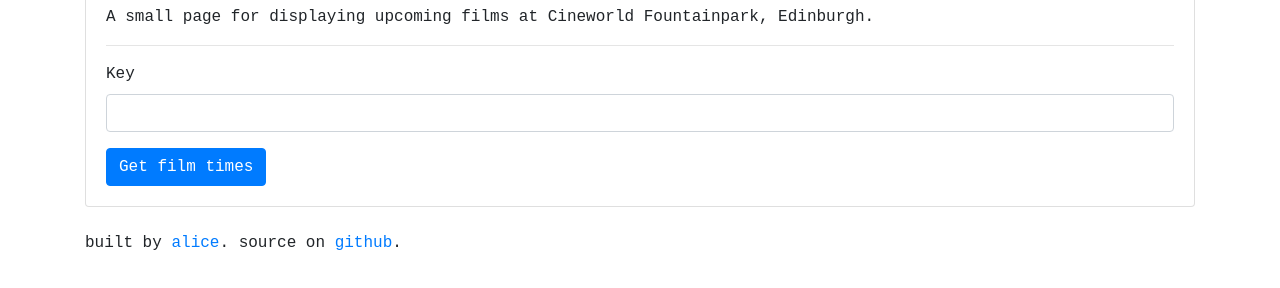
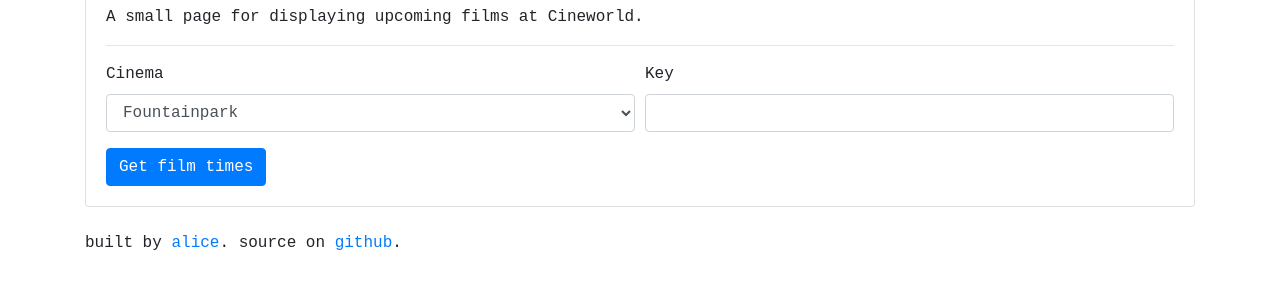
Before and after one commit to alicegherbison/cinema, a plain HTML site: page index.html in a window 1280 px wide. Shown: the part 96-384 px from the top of the page. Drawn offline with nearby package versions, Linux system fonts and the light colour scheme.

Commit message:
Add cinema selector

```diff
--- a/index.html
+++ b/index.html
@@ -50,12 +50,26 @@
           <div class="card mt-4 mb-2">
             <div class="card-body">
               <h1>FILM FINDER</h1>
-              <p>A small page for displaying upcoming films at Cineworld Fountainpark, Edinburgh.</p>
+              <p>A small page for displaying upcoming films at Cineworld.</p>
               <hr/>
               <form>
-                <div class="form-group">
-                  <label for="key">Key</label>
-                  <input id="key" type="text" class="form-control" required>
+                <div class="form-row">
+                  <div class="col">
+                    <div class="form-group">
+                      <label for="cinema">Cinema</label>
+                      <select class="form-control" id="cinema">
+                        <option value="418fdadd-4f1e-b60e-03e0-bcc4000031d6" selected>Fountainpark</option>
+                        <option value="499fdadd-4f1e-b60e-33e0-bcc400003a86">Renfrew Street</option>
+                        <option value="3a9fdadd-4f1e-b60e-33e0-bcc40000394c">Falkirk</option>
+                      </select>
+                    </div>
+                  </div>
+                  <div class="col">
+                    <div class="form-group">
+                      <label for="key">Key</label>
+                      <input id="key" type="text" class="form-control" required>
+                    </div>
+                  </div>
                 </div>
                 <button type="submit" id="go" class="btn btn-primary">Get film times</button>
               </form>
@@ -87,12 +101,13 @@
 
     function getFilms(e) {
       const key = document.querySelector('#key').value;
+      const cinema = document.querySelector('#cinema').value;
       const headers = new Headers();
 
       e.preventDefault();
       headers.set('Authorization', 'Bearer ' + key);
 
-      fetch('https://api.list.co.uk/v1/events?place_id=418fdadd-4f1e-b60e-03e0-bcc4000031d6&tags=film', { headers: headers })
+      fetch('https://api.list.co.uk/v1/events?place_id=' + cinema + '&tags=film', { headers: headers })
       .then(function(response) { return response.json(); })
       .then(function(data) {
         const results = document.querySelector('#results');
```
